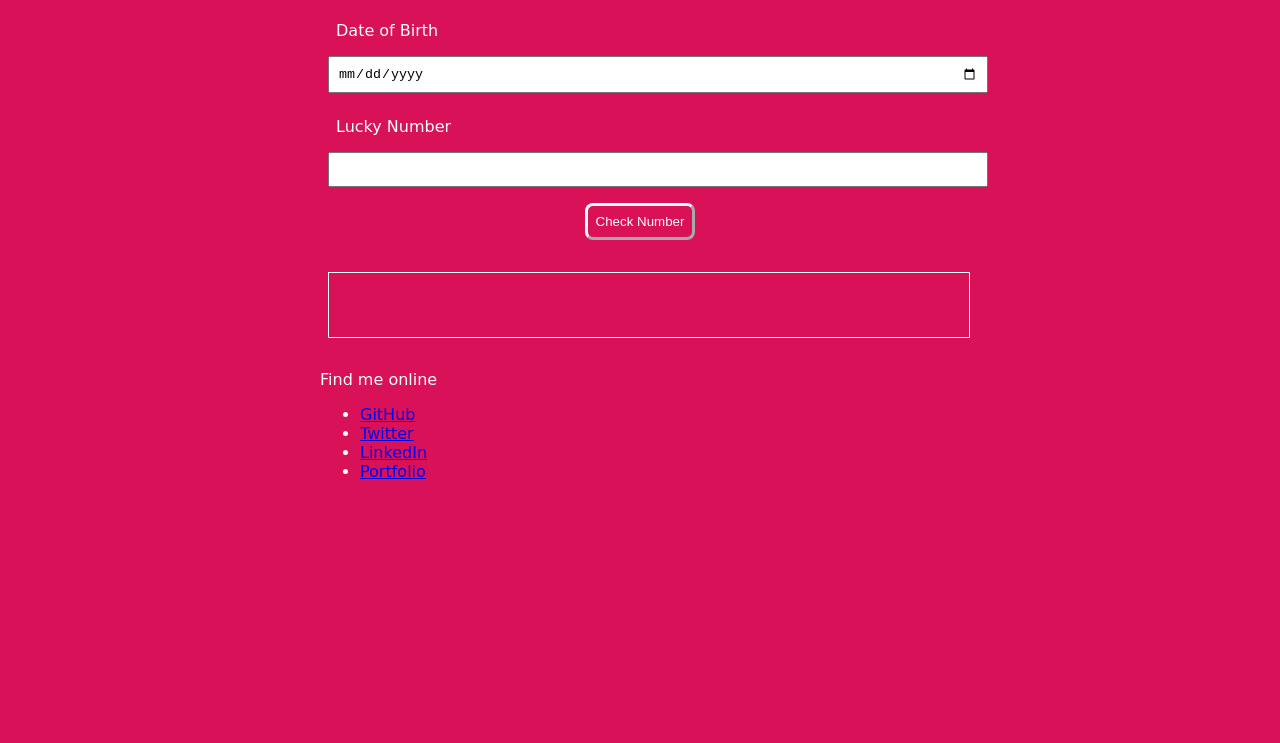
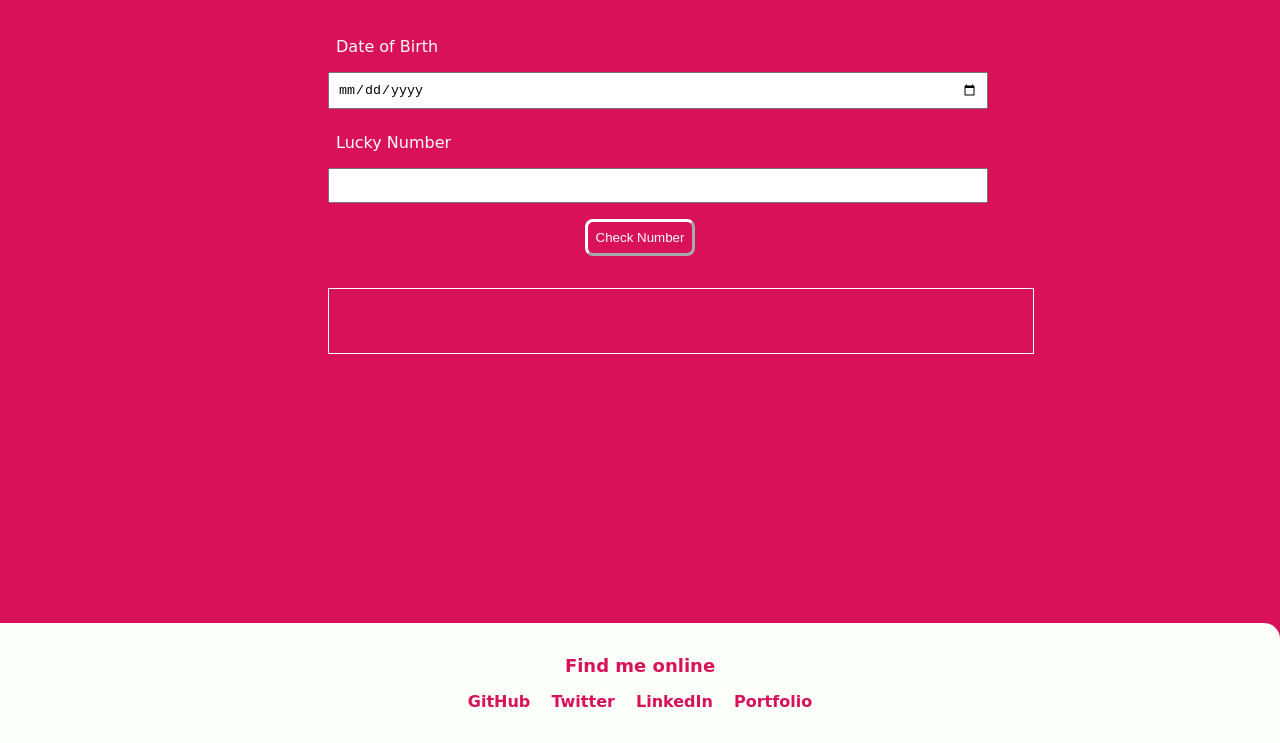
Before and after one commit to RakshaPawar108/lucky-birthday-neogcamp, a plain HTML site: page index.html in a window 1280 px wide. Shown: the part 57-800 px from the top of the page. Drawn offline with Linux system fonts and the light colour scheme; a web font is replaced by a local one.

Commit message:
style: footer styling added

```diff
--- a/index.html
+++ b/index.html
@@ -17,7 +17,7 @@
         <button id="check-number">Check Number</button>
         <div id="output-box"></div>
     </div>
-    <footer class="container">
+    <footer class="footer container">
         <div class="footer-header">Find me online</div>
         <ul class="social-links list-non-bullet">
             <li class="list-item-inline"><a class="link" href="https://github.com/RakshaPawar108">GitHub</a></li>
--- a/style.css
+++ b/style.css
@@ -16,7 +16,8 @@ body {
 
 h1 {
     text-align: center;
-    margin: 1rem;
+    margin-top: 1rem;
+    margin-bottom:2rem;
 }
 
 .container {
@@ -60,5 +61,53 @@ input {
     margin-left: 0.5rem;
     margin-right: 0.5rem;
     padding:2rem;
-    width: 90%;
+    width: 100%;
 }
+
+/* Footer */
+
+.list-non-bullet {
+    list-style: none;
+    margin-block-start: 0;
+    padding-inline-start: 0;
+    margin-block-end: 0;
+
+}
+
+.list-item-inline {
+    display: inline;
+    padding: 0rem 0.5rem;
+}
+
+.link {
+    box-sizing: border-box;
+    text-decoration: none;
+
+}
+
+.footer {
+    background-color: var(--secondary-color);
+    padding: 2rem 0rem;
+    text-align: center;
+    color: var(--primary-color);
+    border-top-right-radius: 1rem;
+    position: absolute;
+    bottom: 0;
+    width: 100%;
+}
+
+.footer .footer-header {
+    font-weight: bolder;
+    font-size: large;
+}
+
+.footer .link {
+    color: var(--primary-color);
+    font-weight: bold;
+}
+
+.footer ul {
+    padding-inline-start: 0;
+    margin-top: 1rem;
+
+}
```
